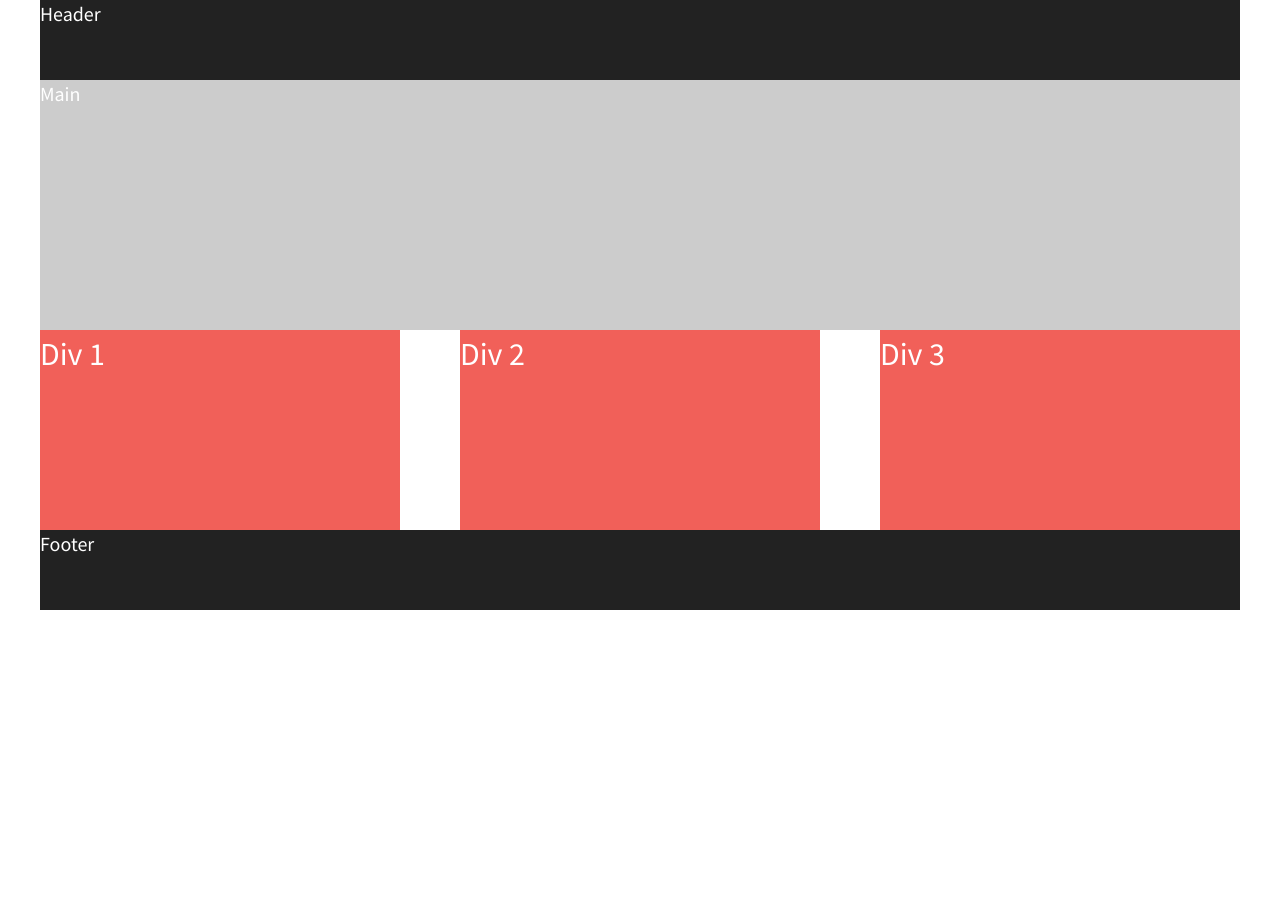
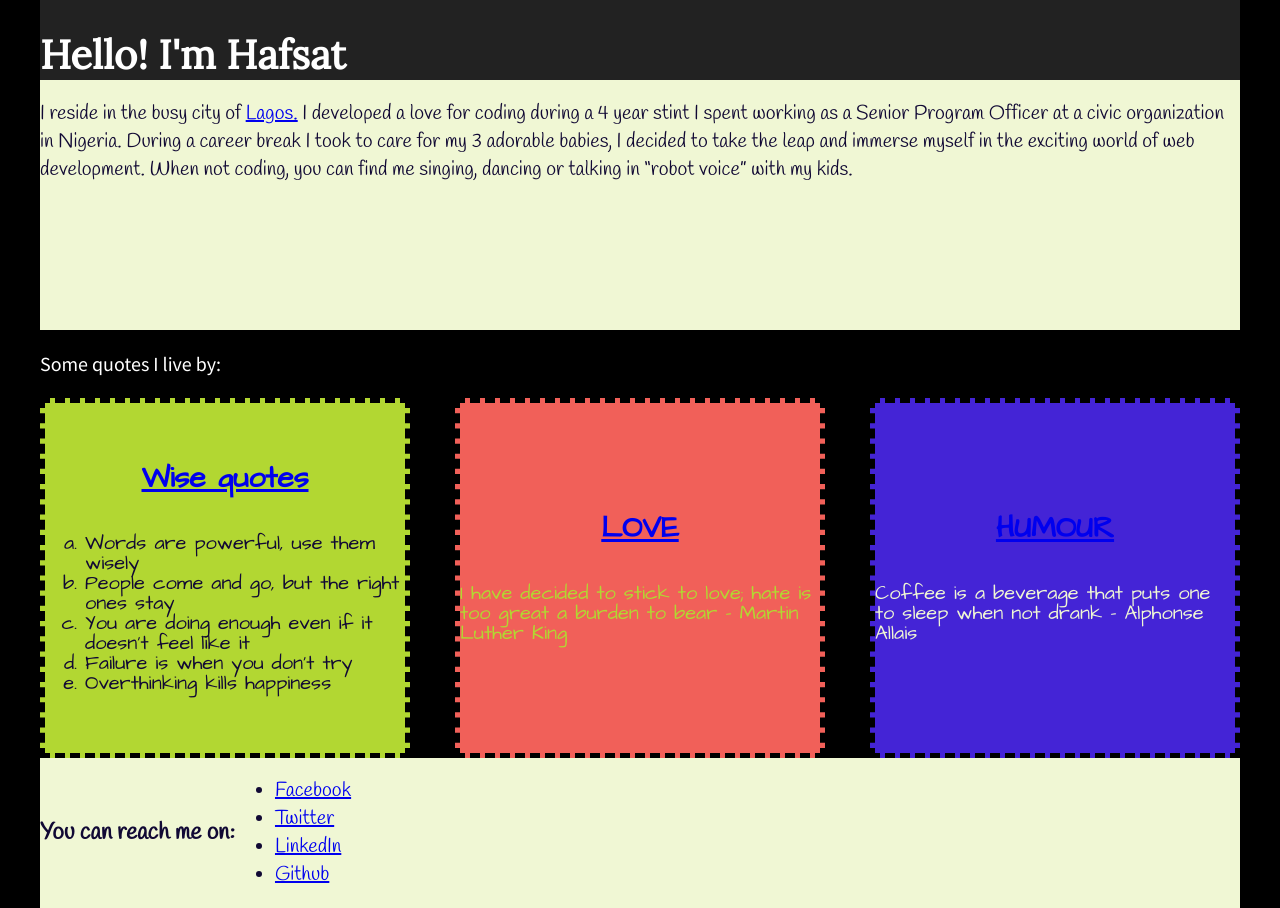
Before and after one commit to Hafziyah/responsive-flexbox-website, a plain HTML site: page index.html in a window 1280 px wide. Before the commit the page ends 800 px from the top, so only its background shows below. Drawn offline with nearby package versions, Linux system fonts and the light colour scheme.

Commit message:
Updated the file with content and style

```diff
--- a/css/main.css
+++ b/css/main.css
@@ -96,7 +96,7 @@ textarea {
    ========================================================================== */
 
 html {
-  background-color: #fff;
+  background-color: #0000;
   height: 100%;
   width: 100%;
 }
@@ -107,6 +107,7 @@ body {
   font-size: 1.25em;
   height: 100%;
   color: #fff;
+  background-color: #000;
 }
 
 header,
@@ -117,10 +118,19 @@ footer {
 
 }
 
+header{
+font-family: 'Lora', serif;
+}
+
+
 main {
   background-color: #ccc;
   height: 250px;
   width: 100%;
+  flex-grow: inherit;
+  font-family: 'Handlee', cursive;
+  background:#F0F7D4;
+  color:#110934;
 }
 
 header,
@@ -129,22 +139,57 @@ main {
     display:flex;
 }
 
+footer{
+    height: 150px;
+    font-family: 'Handlee', cursive;
+    align-items: center;
+    background:#F0F7D4;
+    color:#110934;
+    width:100%;
+}
+
+#explanation{
+    width:100%;
+}
+
 .flex-container {
     display:flex;
     flex-flow:row wrap;
     justify-content: space-between;
+    width:100%;
 
 }
 
 .flex-items {
-  color: #fff;
-  line-height: 1.5em;
-  font-size: 1.6em;
-  background-color: #f16059;
-  width: 30%;
-  height: 200px;
-  display:flex;
+    color: #fff;
+    line-height: 1em;
+    font-size: 1em;
+    height: 350px;
+    width:30%;
+    display: flex;
+    justify-content: center;
+    align-items: center;
+    flex-direction:column;
+    font-family:'Architects Daughter', cursive;
+    border: 5px dashed black;
 }
+
+#div-1{
+    background:#B2D732;
+    color:#110934;
+}
+
+#div-2{
+    color:#B2D732;
+    background:#f16059;
+}
+
+#div-3{
+    background:#4424D6;
+    color:#F0F7D4;
+}
+
+
 
 /* ==========================================================================
    Helper classes
--- a/index.html
+++ b/index.html
@@ -14,6 +14,10 @@
         <link rel="stylesheet" href="css/main.css">
         <script src="js/vendor/modernizr-2.8.3.min.js"></script>
         <link href="https://fonts.googleapis.com/css?family=Lora|Source+Sans+Pro:400,700" rel="stylesheet">
+        <link href="https://fonts.googleapis.com/css2?family=Architects+Daughter&display=swap" rel="stylesheet">
+        <link href="https://fonts.googleapis.com/css2?family=Dancing+Script&family=Great+Vibes&family=Open+Sans+Condensed:wght@300&display=swap" rel="stylesheet">
+        <link href="https://fonts.googleapis.com/css2?family=Handlee&display=swap" rel="stylesheet">
+
     </head>
     <body>
         <!--[if lt IE 8]>
@@ -22,18 +26,47 @@
 
         <!-- Add your site or application content here -->
         <section class="flex-container">
-            <header>Header</header>
-            <main>Main</main>
+            <header><h1>Hello! I'm Hafsat</h1></header>
+            <main>
+                <p> I reside in the busy city of <a href="https://en.wikipedia.org/wiki/Lagos" target="blank">Lagos.</a>
+                I developed a love for coding during a 4 year stint I spent working as a Senior Program Officer at a civic organization in Nigeria.
+                During a career break I took to care for my 3 adorable babies, I decided to take the leap and immerse myself in the exciting world of web development.
+                When not coding, you can find me singing, dancing or talking in “robot voice” with my kids.</p>
+            </main>
+
+            <div id="explanation">
+                <p>Some quotes I live by:</p>
+            </div>
+
             <div id="div-1" class="flex-items">
-                Div 1
+                <h2><a href="https://www.flickr.com/photos/iquotes/49295707142/">Wise quotes</a></h2>
+                <ol type=a>
+                    <li>Words are powerful, use them wisely</li>
+                    <li>People come and go, but the right ones stay</li>
+                    <li>You are doing enough even if it doesn't feel like it</li>
+                    <li>Failure is when you don't try</li>
+                    <li>Overthinking kills happiness</li>
+                </ol>
+
             </div>
             <div id="div-2" class="flex-items">
-                Div 2
+                <h2><a href="https://www.yourtango.com/2013182354/love-quotes-inspirational-famous ">LOVE</a></h2>
+                <p>I have decided to stick to love; hate is  too great a burden to bear - Martin Luther King</p>
             </div>
             <div id="div-3" class="flex-items">
-                Div 3
+                <h2><a href="https://www.goodhousekeeping.com/life/g26948562/funny-coffee-quotes/?slide=1">HUMOUR</a></h2>
+                <p>Coffee is a beverage that puts one to sleep when not drank - Alphonse Allais</p>
             </div>
-            <footer>Footer</footer>
+            </div>
+            <footer> <h3>You can reach me on:</h3>
+                <ul>
+                    <li><a href="https://www.facebook.com/akorede.ajia" target="blank">Facebook</a></li>
+                    <li><a href="https://twitter.com/Hafziyah" target="blank">Twitter</a></li>
+                    <li><a href="https://www.linkedin.com/feed/" target="blank">LinkedIn</a></li>
+                    <li><a href="https://github.com/Hafziyah" target="blank">Github</a></li>
+                </ul>
+
+            </footer>
         </section>
 
         <script src="https://ajax.googleapis.com/ajax/libs/jquery/1.11.3/jquery.min.js"></script>
```
